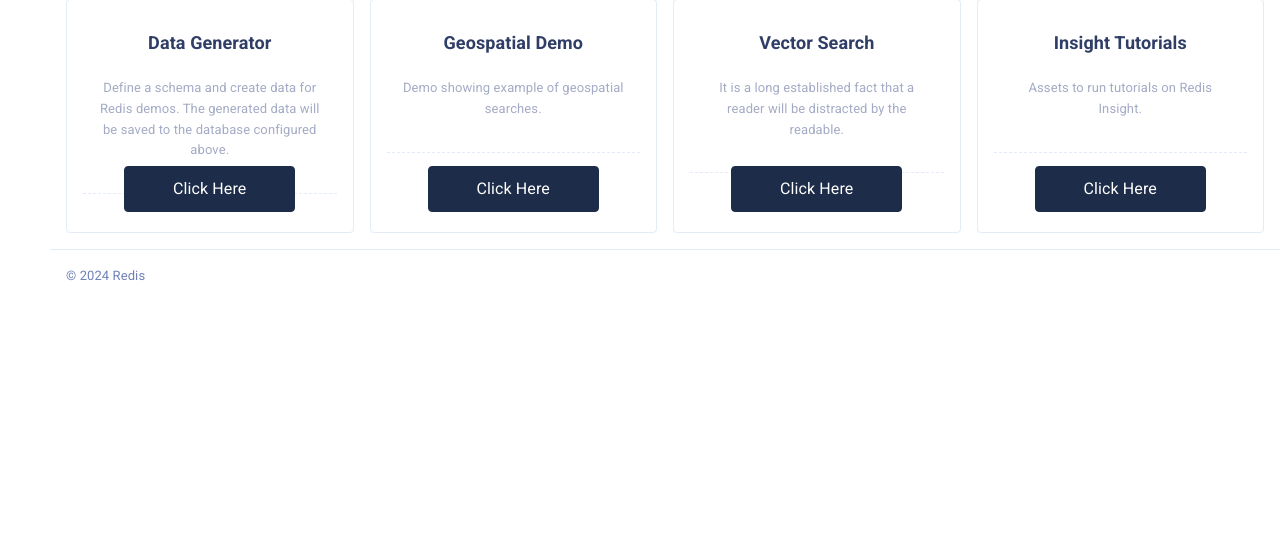
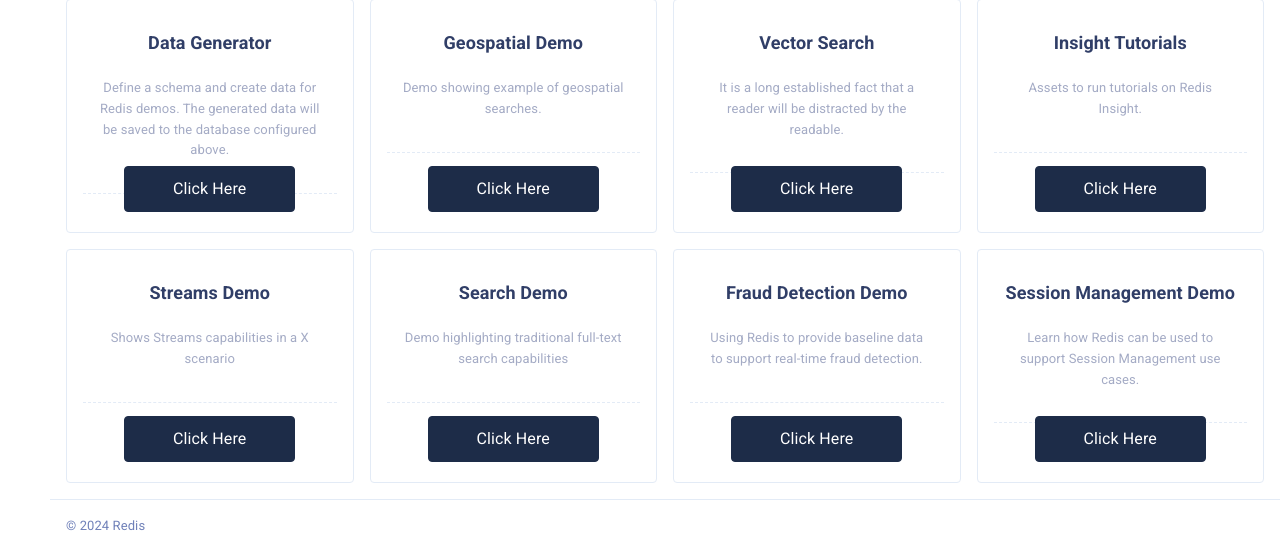
Before and after one commit to denisabrantesredis/denisd_demo_in_a_box, a Flask app: template demos/_admin/home/templates/home.html in a window 1280 px wide. Shown: the part 505-1056 px from the top of the page. Before the commit the page ends 786 px from the top, so only its background shows below. Run offline with Flask 3, Linux system fonts and the light colour scheme; the template is opened without the code that fills it, so the values that code supplies are empty; some libraries are stand-ins or nearby versions.

Commit message:
Update home.html

```diff
--- a/demos/_admin/home/templates/home.html
+++ b/demos/_admin/home/templates/home.html
@@ -189,6 +189,70 @@
                         </div><!--end col-->
                     </div>
 
+                    <!--Second Row of Links-->
+                    <div class="row">
+                        <div class="col-lg-3">
+                            <div class="card">
+                                <div class="card-body">
+                                    <div class="pricingTable1 text-center">
+                                        <h6 class="title1 pt-3 pb-2 m-0">Streams Demo</h6>
+                                        <p class="text-muted p-3 mb-0">Shows Streams capabilities in a X scenario</p>
+                                       <hr class="hr-dashed">
+                                        <div class="bottombutton">
+                                            <a href="#" class="btn btn-dark py-2 px-5 font-16"><span>Click Here</span></a>
+                                        </div>
+                                    </div><!--end pricingTable-->
+                                </div><!--end card-body-->
+                            </div> <!--end card-->
+                        </div><!--end col-->
+
+                        <div class="col-lg-3">
+                            <div class="card">
+                                <div class="card-body">
+                                    <div class="pricingTable1 text-center">
+                                        <h6 class="title1 pt-3 pb-2 m-0">Search Demo</h6>
+                                        <p class="text-muted p-3 mb-0">Demo highlighting traditional full-text search capabilities</p>
+                                        <hr class="hr-dashed">
+                                        <div class="bottombutton">
+                                            <a href="#" class="btn btn-dark py-2 px-5 font-16"><span>Click Here</span></a>
+                                        </div>
+                                    </div><!--end pricingTable-->
+                                </div><!--end card-body-->
+                            </div> <!--end card-->
+                        </div><!--end col-->
+
+                        <div class="col-lg-3">
+                            <div class="card">
+                                <div class="card-body">
+                                    <div class="pricingTable1 text-center">
+                                        <h6 class="title1 pt-3 pb-2 m-0">Fraud Detection Demo</h6>
+                                        <p class="text-muted p-3 mb-0">Using Redis to provide baseline data to support real-time fraud detection.</p>
+                                       <hr class="hr-dashed">
+                                        <div class="bottombutton">
+                                            <a href="#" class="btn btn-dark py-2 px-5 font-16"><span>Click Here</span></a>
+                                        </div>
+                                    </div><!--end pricingTable-->
+                                </div><!--end card-body-->
+                            </div> <!--end card-->
+                        </div><!--end col-->
+
+                        <div class="col-lg-3">
+                            <div class="card">
+                                <div class="card-body">
+                                    <div class="pricingTable1 text-center">
+                                        <h6 class="title1 pt-3 pb-2 m-0">Session Management Demo</h6>
+                                        <p class="text-muted p-3 mb-0">Learn how Redis can be used to support Session Management use cases.</p>
+                                       <hr class="hr-dashed">
+                                        <div class="bottombutton">
+                                            <a href="#" class="btn btn-dark py-2 px-5 font-16"><span>Click Here</span></a>
+                                        </div>
+                                    </div><!--end pricingTable-->
+                                </div><!--end card-body-->
+                            </div> <!--end card-->
+                        </div><!--end col-->
+                    </div>
+
+
                 </div><!-- container -->
 
                 <footer class="footer text-center text-sm-left">
```
